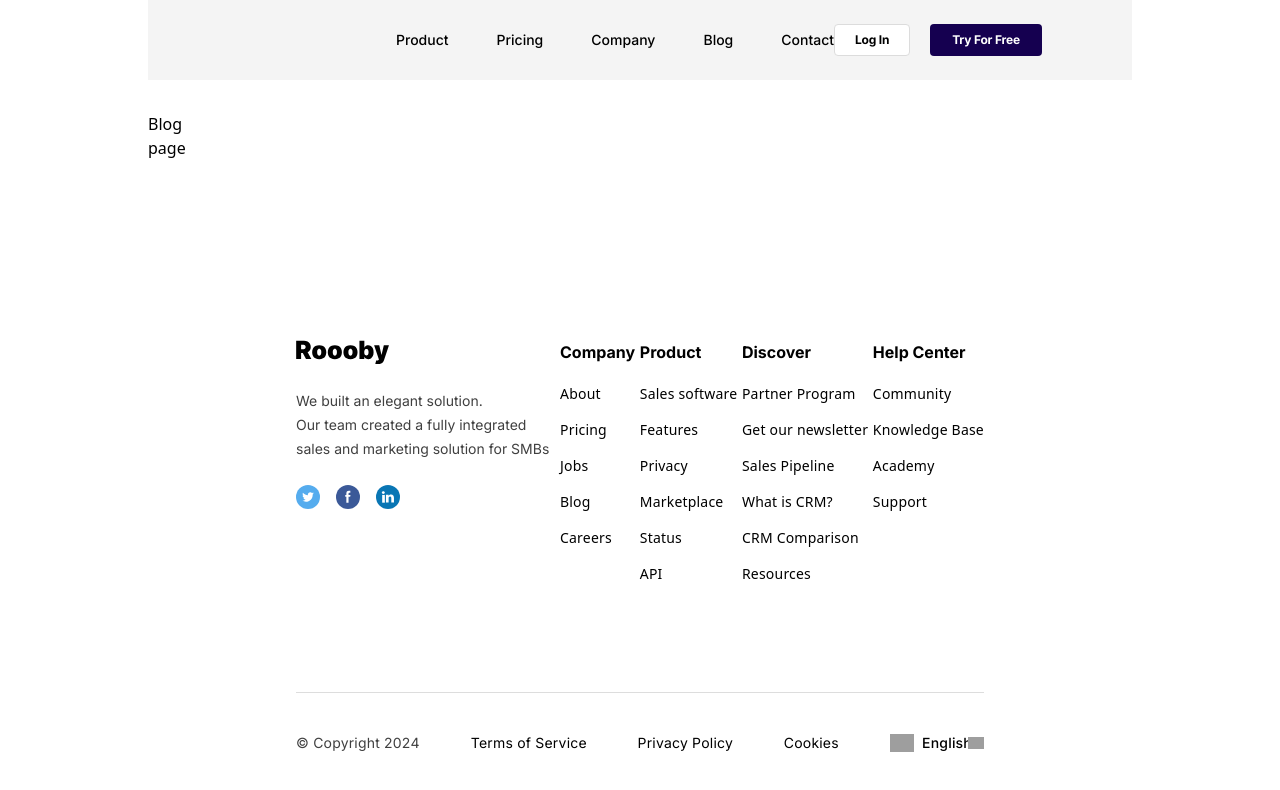
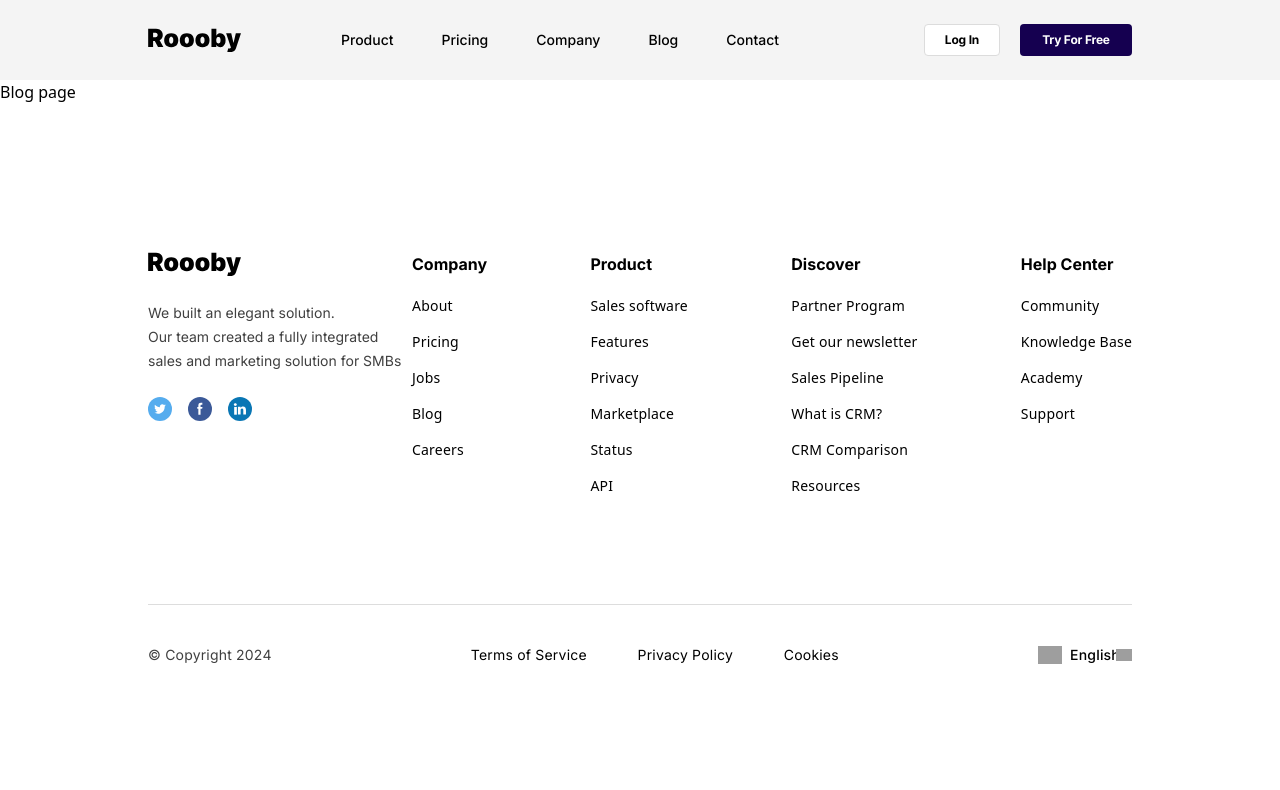
Before and after one commit to TerSimaN/zing7-task-roooby, a Next.js app: page /blog in a window 1280 px wide. Shown: the top 790 px of the page. Built offline with nearby package versions, Linux system fonts and the light colour scheme; grey boxes are pictures that could not be loaded.

Commit message:
Refactored code

```diff
--- a/src/app/layout.tsx
+++ b/src/app/layout.tsx
@@ -17,7 +17,7 @@ export default function RootLayout({
 }>) {
   return (
     <html lang="en" className={`${inter.variable}`}>
-      <body className="grid grid-cols-12 gap-8 mx-[9.25rem]">
+      <body /* className="grid grid-cols-12 gap-x-9 mx-[9.25rem]" */>
         <MainHeader />
         {children}
         <MainFooter />
```
